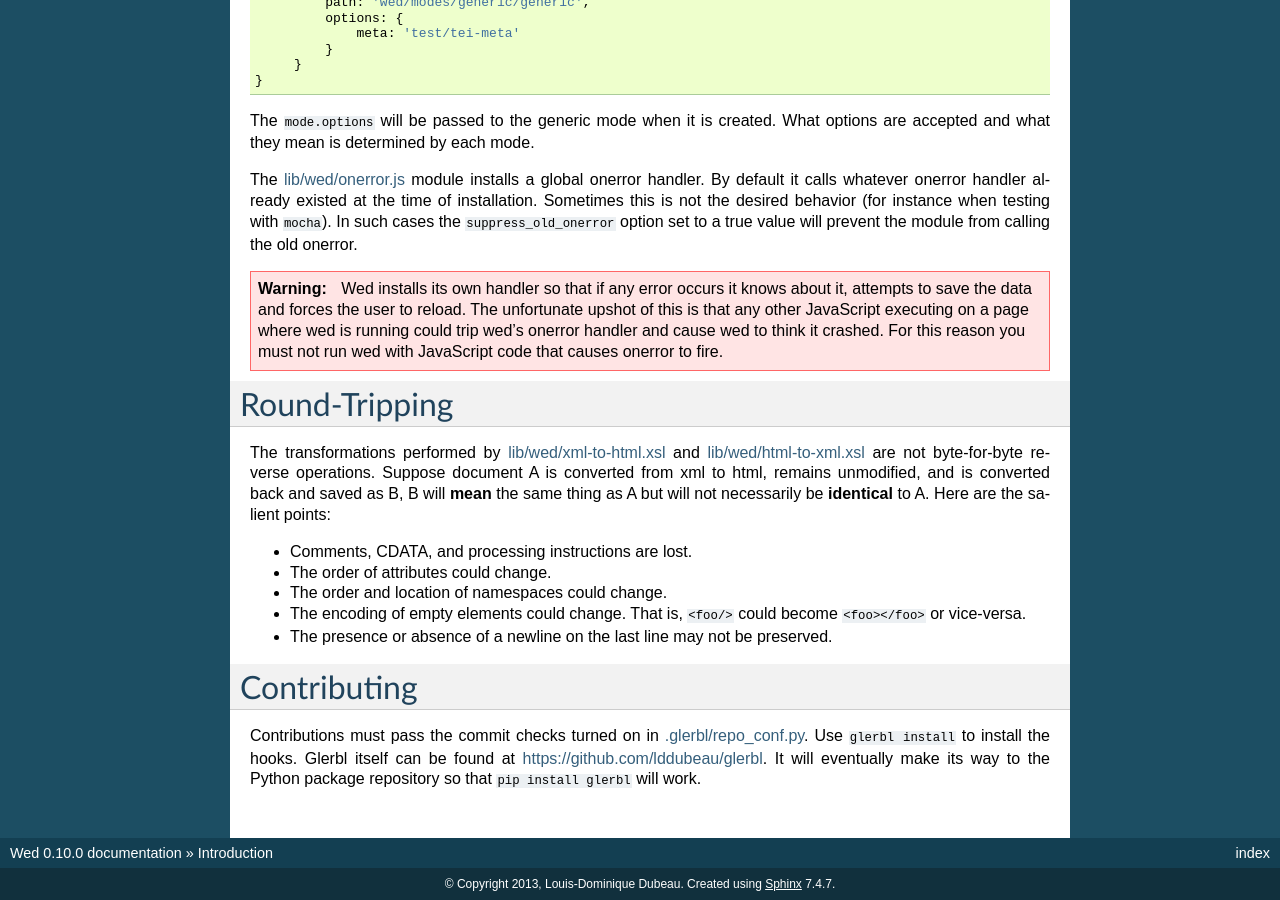
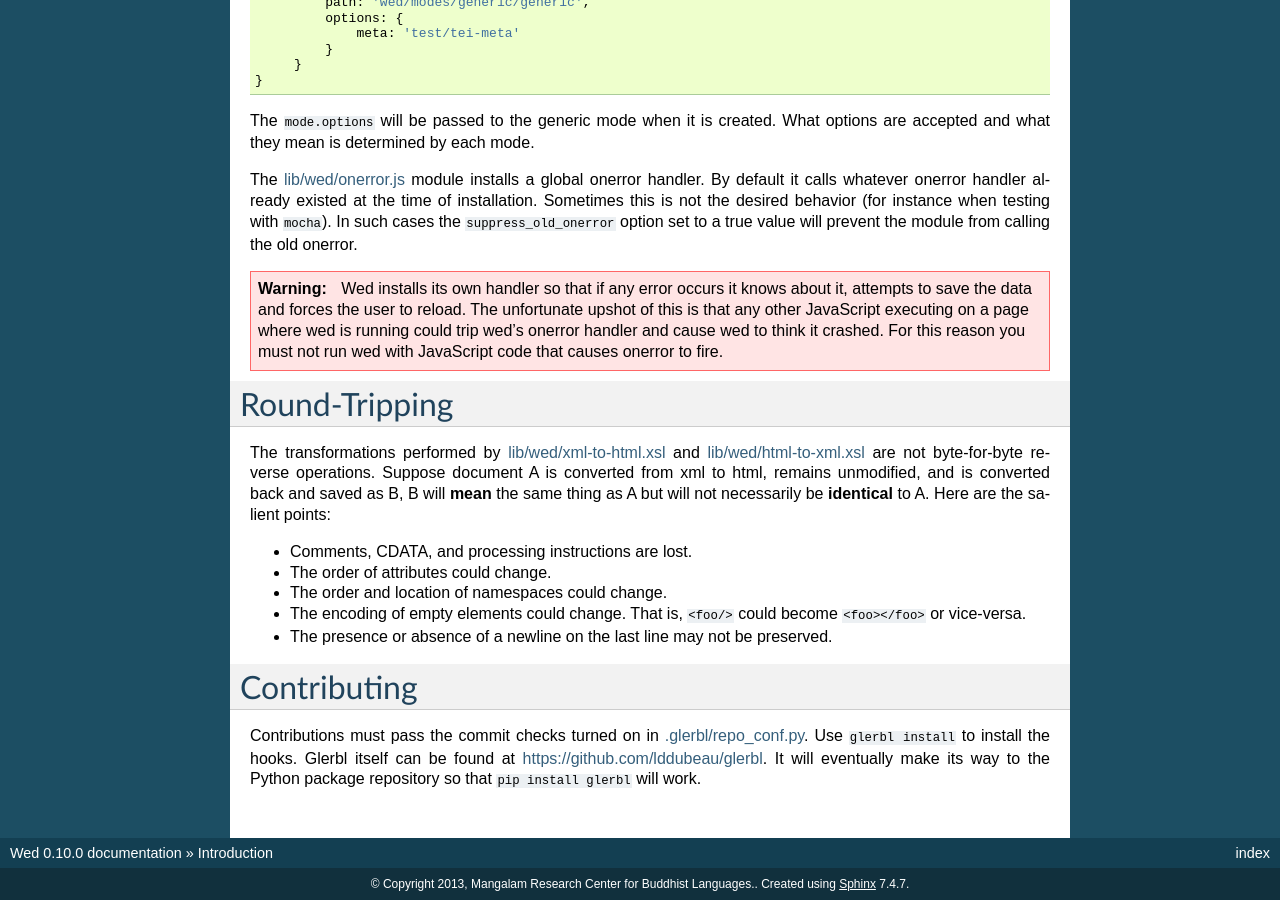
Before and after one commit to mangalam-research/wed, a Sphinx documentation site: the page built from doc/usage.rst, in a window 1280 px wide and 900 px high, scrolled down 4544 px. Built offline with Sphinx 7.4.7, drawn with Linux system fonts in a browser that asks for light colours.

Commit message:
Corrections to makefile and to copyright information for gh-pages

```diff
--- a/doc/conf.py
+++ b/doc/conf.py
@@ -41,7 +41,7 @@ master_doc = 'index'
 
 # General information about the project.
 project = u'Wed'
-copyright = u'2013, Louis-Dominique Dubeau'
+copyright = u'2013, Mangalam Research Center for Buddhist Languages.'
 
 # The version info for the project you're documenting, acts as replacement for
 # |version| and |release|, also used in various other places throughout the
```
Also changed, not shown: 1 other file.
